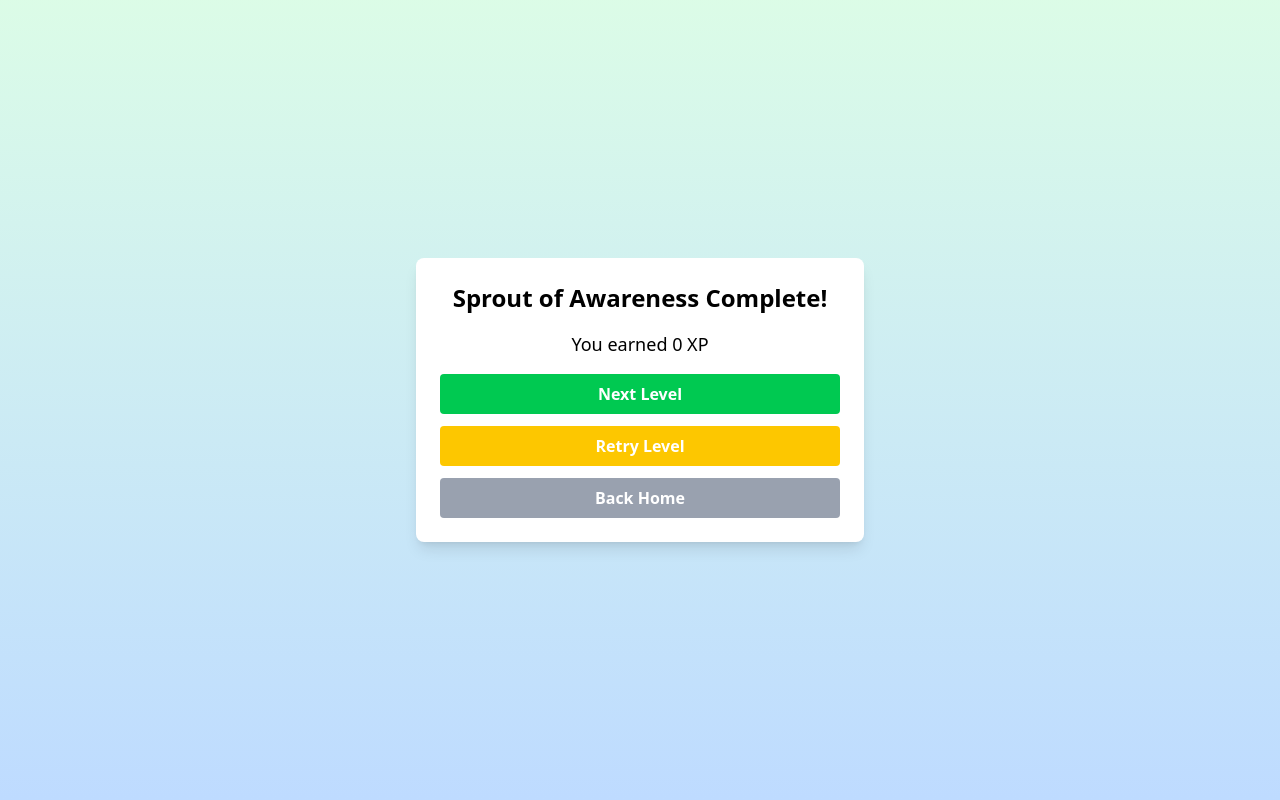
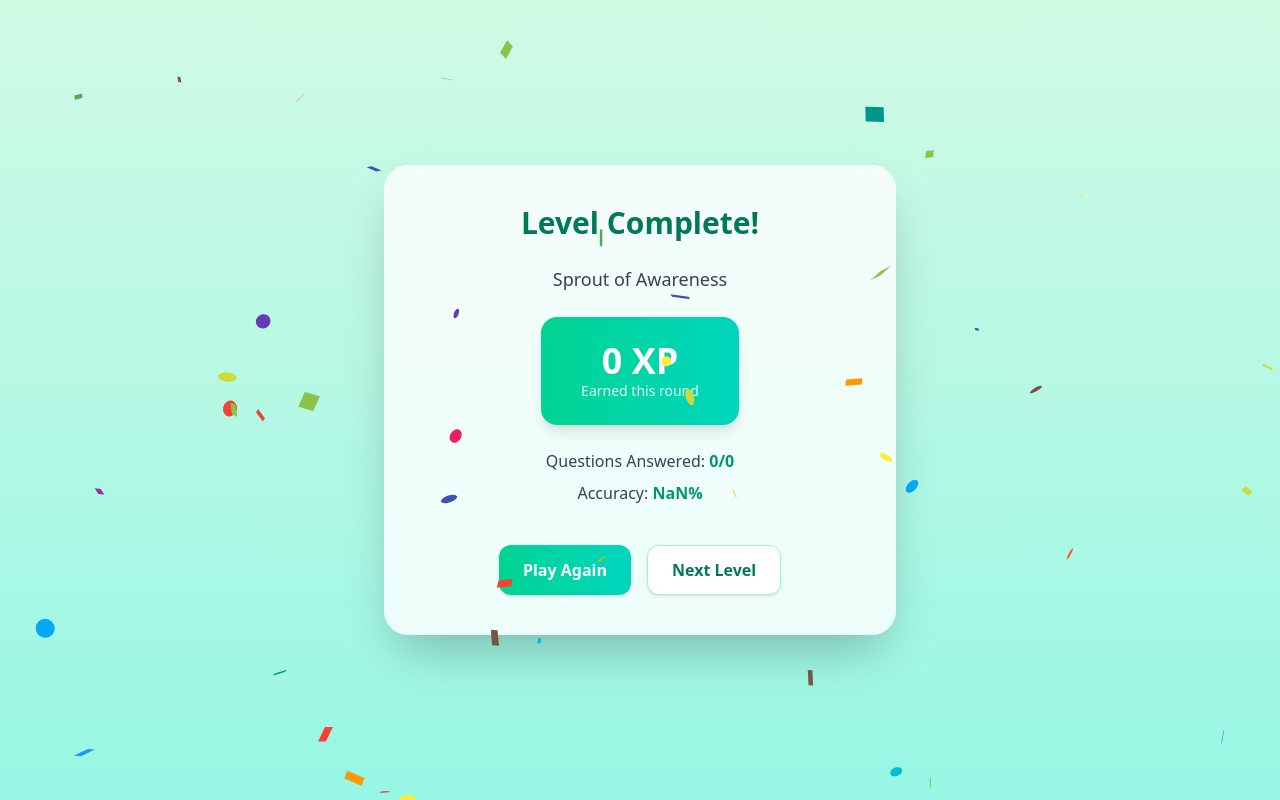
Before and after one commit to purple-flames7/climaquest, a React (Vite) app: page /results in a window 1280 px wide. Built offline with nearby package versions, Linux system fonts and the light colour scheme.

Commit message:
feat: persist questions per level, improve UI consistency and clean up ESLint errors

```diff
--- a/src/Screens/QuizScreen.tsx
+++ b/src/Screens/QuizScreen.tsx
@@ -1,7 +1,9 @@
 // src/screens/QuizScreen.tsx
 import { useState } from "react";
 import { useNavigate } from "react-router";
-import { motion } from "framer-motion";
+import { motion, AnimatePresence } from "framer-motion";
+import Confetti from "react-confetti";
+import { useWindowSize } from "react-use";
 import { useGame } from "../context/useGame";
 import type {
   Question,
@@ -14,6 +16,7 @@ import { allQuestionsById } from "../data/allQuestions";
 
 export default function QuizScreen() {
   const navigate = useNavigate();
+  const { width, height } = useWindowSize();
   const { currentLevelIndex, levels, answerQuestion, user, updateUser } =
     useGame();
 
@@ -21,8 +24,8 @@ export default function QuizScreen() {
   const [selectedAnswer, setSelectedAnswer] = useState<string | null>(null);
   const [typedAnswer, setTypedAnswer] = useState("");
   const [showFeedback, setShowFeedback] = useState(false);
+  const [showConfetti, setShowConfetti] = useState(false);
 
-  // --- Defensive loading checks ---
   const currentLevel = levels[currentLevelIndex];
   if (!currentLevel) return <div>Loading level...</div>;
 
@@ -35,12 +38,10 @@ export default function QuizScreen() {
   const currentQuestion = questions[currentQuestionIndex];
   if (!currentQuestion) return <div>Loading question...</div>;
 
-  // --- Handle answer submission ---
   const handleSubmitAnswer = (answer?: string) => {
     if (showFeedback) return;
 
     let correct = false;
-
     if (isMCQ(currentQuestion) && answer) {
       const mcq = currentQuestion as MultipleChoiceQuestion;
       correct = mcq.options[mcq.correctOptionIndex] === answer;
@@ -57,10 +58,8 @@ export default function QuizScreen() {
       setSelectedAnswer(typedAnswer);
     }
 
-    // Update GameContext
     answerQuestion(currentQuestion.id, correct);
 
-    // Update user progress
     const progressIndex = user.progress.findIndex(
       (p) => p.levelId === currentLevel.id
     );
@@ -79,14 +78,20 @@ export default function QuizScreen() {
         completed: false,
         questionsAnswered: [currentQuestion.id],
         xpEarned: correct ? currentLevel.xpReward : 0,
+        questionIDs: currentLevel.questionIDs, // ✅ FIXED
       });
     }
 
     updateUser({ ...user, progress: newProgress });
+
+    if (correct) {
+      setShowConfetti(true);
+      setTimeout(() => setShowConfetti(false), 1800);
+    }
+
     setShowFeedback(true);
   };
 
-  // --- Handle Next button ---
   const handleNext = () => {
     setTypedAnswer("");
     setSelectedAnswer(null);
@@ -100,7 +105,9 @@ export default function QuizScreen() {
     }
   };
 
-  // --- Render answer options ---
+  const totalQuestions = questions.length;
+  const progressPercent = ((currentQuestionIndex + 1) / totalQuestions) * 100;
+
   const answerOptions: string[] = isMCQ(currentQuestion)
     ? currentQuestion.options
     : isTrueFalse(currentQuestion)
@@ -108,7 +115,8 @@ export default function QuizScreen() {
     : [];
 
   const getButtonClasses = (option: string) => {
-    if (!showFeedback) return "bg-gray-200 hover:bg-gray-300";
+    if (!showFeedback)
+      return "bg-white/70 hover:bg-white text-gray-800 border border-emerald-200";
 
     const correctOption =
       (isMCQ(currentQuestion) &&
@@ -116,36 +124,73 @@ export default function QuizScreen() {
       (isTrueFalse(currentQuestion) &&
         (currentQuestion.answer ? "true" : "false"));
 
-    if (option === correctOption) return "bg-green-400 text-white";
-    if (option === selectedAnswer) return "bg-red-400 text-white";
-    return "bg-gray-200";
+    if (option === correctOption)
+      return "bg-emerald-400 text-white border border-emerald-500";
+    if (option === selectedAnswer)
+      return "bg-red-400 text-white border border-red-500";
+    return "bg-white/70 text-gray-700 border border-gray-200";
   };
 
   return (
-    <div className="h-screen w-full flex flex-col items-center justify-center p-6 bg-gradient-to-b from-green-100 to-blue-200">
-      <h2 className="text-xl font-bold mb-4">{currentLevel.title}</h2>
+    <div className="min-h-screen w-full flex flex-col items-center justify-center bg-gradient-to-b from-emerald-100 to-teal-200 p-6">
+      {showConfetti && (
+        <Confetti
+          width={width}
+          height={height}
+          recycle={false}
+          numberOfPieces={150}
+        />
+      )}
 
-      <div className="bg-white rounded-lg shadow-lg p-6 w-full max-w-xl">
-        <p className="text-lg mb-4">
+      <motion.div
+        initial={{ opacity: 0, y: 15 }}
+        animate={{ opacity: 1, y: 0 }}
+        transition={{ duration: 0.6 }}
+        className="bg-white/80 backdrop-blur-lg rounded-2xl shadow-xl p-8 w-full max-w-xl relative flex flex-col space-y-6"
+      >
+        {/* Title and Progress */}
+        <div>
+          <h2 className="text-2xl font-bold text-emerald-700 text-center mb-3">
+            {currentLevel.title}
+          </h2>
+          <div className="w-full bg-gray-200 rounded-full h-3 overflow-hidden">
+            <motion.div
+              className="h-full bg-gradient-to-r from-emerald-400 to-teal-400"
+              animate={{ width: `${progressPercent}%` }}
+              transition={{ duration: 0.5 }}
+            />
+          </div>
+        </div>
+
+        {/* Question */}
+        <AnimatePresence mode="wait">
+          <motion.div
+            key={currentQuestion.id}
+            initial={{ opacity: 0, x: 40 }}
+            animate={{ opacity: 1, x: 0 }}
+            exit={{ opacity: 0, x: -40 }}
+            transition={{ duration: 0.45, ease: "easeInOut" }}
+          >
+            <p className="text-lg text-gray-800 font-medium mb-6 text-center">
               {isTrueFalse(currentQuestion)
                 ? currentQuestion.statement
                 : currentQuestion.question}
             </p>
 
-        {/* MCQ / TrueFalse */}
+            {/* Options */}
             {answerOptions.length > 0 && (
               <div className="flex flex-col space-y-3">
                 {answerOptions.map((opt) => (
                   <motion.button
                     key={opt}
                     onClick={() => handleSubmitAnswer(opt)}
-                className={`p-3 rounded-md transition-colors ${getButtonClasses(
+                    className={`py-3 px-4 rounded-xl transition-colors font-semibold ${getButtonClasses(
                       opt
                     )}`}
                     whileHover={{ scale: selectedAnswer === opt ? 1 : 1.05 }}
-                whileTap={{ scale: selectedAnswer === opt ? 1 : 0.95 }}
+                    whileTap={{ scale: selectedAnswer === opt ? 1 : 0.97 }}
                   >
-                {opt}
+                    {opt.charAt(0).toUpperCase() + opt.slice(1)}
                   </motion.button>
                 ))}
               </div>
@@ -153,45 +198,61 @@ export default function QuizScreen() {
 
             {/* Short Answer */}
             {isShortAnswer(currentQuestion) && !showFeedback && (
-          <div className="flex flex-col space-y-2">
+              <div className="flex flex-col space-y-3">
                 <input
                   type="text"
                   value={typedAnswer}
                   onChange={(e) => setTypedAnswer(e.target.value)}
                   placeholder="Type your answer..."
-              className="border p-2 rounded w-full"
+                  className="border border-emerald-200 focus:ring-2 focus:ring-emerald-400 rounded-lg p-3 text-gray-700"
                 />
-            <button
+                <motion.button
                   onClick={() => handleSubmitAnswer()}
-              className="bg-blue-500 text-white py-2 px-4 rounded hover:bg-blue-600"
+                  className="bg-emerald-500 text-white py-2 px-6 rounded-lg hover:bg-emerald-600 font-semibold"
+                  whileHover={{ scale: 1.05 }}
+                  whileTap={{ scale: 0.97 }}
                 >
                   Submit
-            </button>
+                </motion.button>
               </div>
             )}
 
             {/* Feedback */}
+            <AnimatePresence>
               {showFeedback && (
-          <div className="mt-4 p-2 bg-gray-100 rounded">
-            <p className="font-bold">
-              {selectedAnswer === typedAnswer ? "Your answer" : selectedAnswer}
+                <motion.div
+                  initial={{ opacity: 0, y: 10 }}
+                  animate={{ opacity: 1, y: 0 }}
+                  exit={{ opacity: 0, y: -10 }}
+                  className="mt-6 bg-white/60 border border-emerald-200 p-4 rounded-xl text-center"
+                >
+                  <p className="font-semibold text-gray-800 mb-2">
+                    {selectedAnswer
+                      ? `You chose: ${selectedAnswer}`
+                      : "Answer submitted"}
                   </p>
-            <p>{currentQuestion.explanation}</p>
-            <button
+                  <p className="text-gray-600 text-sm">
+                    {currentQuestion.explanation}
+                  </p>
+
+                  <motion.button
                     onClick={handleNext}
-              className="mt-2 bg-yellow-400 hover:bg-yellow-500 text-white font-bold py-2 px-4 rounded"
+                    className="mt-4 bg-gradient-to-r from-emerald-400 to-teal-400 text-white font-bold py-2 px-6 rounded-lg shadow hover:opacity-90"
+                    whileHover={{ scale: 1.05 }}
+                    whileTap={{ scale: 0.95 }}
                   >
                     Next
-            </button>
+                  </motion.button>
+                </motion.div>
+              )}
+            </AnimatePresence>
+          </motion.div>
+        </AnimatePresence>
+
+        <div className="text-center text-gray-700 font-medium">
+          Question {currentQuestionIndex + 1} / {totalQuestions}
         </div>
-        )}
-      </div>
-
-      <div className="mt-6 w-full max-w-xl">
-        <p>
-          Question {currentQuestionIndex + 1} / {questions.length}
-        </p>
-      </div>
+      </motion.div>
     </div>
   );
 }
--- a/src/Screens/ResultsScreen.tsx
+++ b/src/Screens/ResultsScreen.tsx
@@ -1,103 +1,135 @@
 // src/screens/ResultsScreen.tsx
-import { useNavigate, useLocation } from "react-router";
 import { motion } from "framer-motion";
+import { useNavigate } from "react-router";
 import Confetti from "react-confetti";
 import { useWindowSize } from "react-use";
 import { useGame } from "../context/useGame";
-import { pickQuestionsForUser } from "../data/levels";
-import type { Level } from "../types/level";
 
 export default function ResultsScreen() {
+  const navigate = useNavigate();
   const { width, height } = useWindowSize();
-  const { levels, currentLevelIndex, user, updateUser, selectLevel } =
-    useGame();
-  const navigate = useNavigate();
-  const location = useLocation();
+  const { user, levels, currentLevelIndex, updateUser } = useGame();
 
-  // Get level from state or fallback to context
-  let level = location.state?.level as Level | undefined;
-  if (!level) level = levels[currentLevelIndex];
-  if (!level) return <div>No level data available</div>;
+  const level = levels[currentLevelIndex];
+  const progress = user.progress.find((p) => p.levelId === level.id);
 
-  // XP earned in this level
-  const xpEarned =
-    user.progress.find((p) => p.levelId === level!.id)?.xpEarned ?? 0;
+  const xpEarned = progress?.xpEarned || 0;
+  const totalQuestions = level.questionIDs.length;
+  const questionsAnswered = progress?.questionsAnswered.length || 0;
+  const correctRatio = Math.round((questionsAnswered / totalQuestions) * 100);
 
-  // --- Next Level ---
+  // ✅ Mark current level completed if all questions were answered
+  if (progress && !progress.completed && questionsAnswered === totalQuestions) {
+    const updatedProgress = user.progress.map((p) =>
+      p.levelId === level.id ? { ...p, completed: true } : p
+    );
+    updateUser({ ...user, progress: updatedProgress });
+  }
+
+  const handlePlayAgain = () => navigate("/quiz");
+
   const handleNextLevel = () => {
     const nextLevelIndex = currentLevelIndex + 1;
-    const nextLevel = levels[nextLevelIndex];
-    if (!nextLevel || !nextLevel.unlocked) return;
+    if (nextLevelIndex < levels.length) {
+      // ✅ Unlock the next level if not already
+      const nextLevel = levels[nextLevelIndex];
+      const hasNextProgress = user.progress.some(
+        (p) => p.levelId === nextLevel.id
+      );
 
-    // Map user answered questions
-    const answeredQuestions: Record<string, boolean> = {};
-    user.progress.forEach((p) =>
-      p.questionsAnswered.forEach((qId) => (answeredQuestions[qId] = true))
-    );
+      if (!hasNextProgress) {
+        const updatedProgress = [
+          ...user.progress,
+          {
+            levelId: nextLevel.id,
+            completed: false,
+            questionsAnswered: [],
+            xpEarned: 0,
+            questionIDs: nextLevel.questionIDs,
+          },
+        ];
+        updateUser({ ...user, progress: updatedProgress });
+      }
 
-    // Pick questions dynamically
-    nextLevel.questionIDs = pickQuestionsForUser(
-      nextLevel,
-      answeredQuestions,
-      false
-    );
-
-    // Update context
-    selectLevel(nextLevelIndex);
-    updateUser({ ...user, currentLevelId: nextLevel.id });
-
-    navigate("/quiz", { state: { level: nextLevel } });
+      navigate("/quiz");
+    } else {
+      // ✅ If this was the last level, return to home
+      navigate("/home");
+    }
   };
 
-  // --- Retry Level ---
-  const handleRetryLevel = () => {
-    const answeredQuestions: Record<string, boolean> = {};
-    user.progress.forEach((p) =>
-      p.questionsAnswered.forEach((qId) => (answeredQuestions[qId] = true))
-    );
-
-    level!.questionIDs = pickQuestionsForUser(level!, answeredQuestions, true);
-    navigate("/quiz", { state: { level } });
-  };
-
-  // --- Back Home ---
-  const handleBackHome = () => navigate("/home");
+  const isLastLevel = currentLevelIndex + 1 >= levels.length;
 
   return (
-    <div className="h-screen w-full flex flex-col items-center justify-center p-6 bg-gradient-to-b from-green-100 to-blue-200">
-      {/* Confetti celebration */}
-      {xpEarned > 0 && (
-        <Confetti width={width} height={height} recycle={false} />
-      )}
+    <div className="min-h-screen flex flex-col items-center justify-center bg-gradient-to-b from-emerald-100 to-teal-200 p-6 relative">
+      <Confetti
+        width={width}
+        height={height}
+        recycle={false}
+        numberOfPieces={200}
+      />
 
       <motion.div
-        initial={{ opacity: 0, scale: 0.9 }}
-        animate={{ opacity: 1, scale: 1 }}
-        className="bg-white rounded-lg shadow-lg p-6 w-full max-w-md flex flex-col items-center space-y-4"
+        initial={{ opacity: 0, y: 20 }}
+        animate={{ opacity: 1, y: 0 }}
+        transition={{ duration: 0.6 }}
+        className="bg-white/80 backdrop-blur-lg rounded-3xl shadow-2xl p-10 w-full max-w-lg text-center flex flex-col items-center space-y-6"
       >
-        <h2 className="text-2xl font-bold">{level.title} Complete!</h2>
-        <p className="text-lg">You earned {xpEarned} XP</p>
+        <h2 className="text-3xl font-bold text-emerald-700">
+          {isLastLevel ? "All Levels Complete!" : "Level Complete!"}
+        </h2>
 
-        <div className="flex flex-col space-y-3 w-full">
-          <button
+        <p className="text-gray-700 font-medium text-lg">{level.title}</p>
+
+        <motion.div
+          initial={{ scale: 0.8, opacity: 0 }}
+          animate={{ scale: 1, opacity: 1 }}
+          transition={{ delay: 0.2, type: "spring", stiffness: 120 }}
+          className="bg-gradient-to-r from-emerald-400 to-teal-400 text-white rounded-2xl py-6 px-10 shadow-lg"
+        >
+          <p className="text-4xl font-bold">{xpEarned} XP</p>
+          <p className="text-sm opacity-90">Earned this round</p>
+        </motion.div>
+
+        <div className="w-full space-y-2 text-gray-700 font-medium">
+          <p>
+            Questions Answered:{" "}
+            <span className="font-semibold text-emerald-600">
+              {questionsAnswered}/{totalQuestions}
+            </span>
+          </p>
+          <p>
+            Accuracy:{" "}
+            <span className="font-semibold text-emerald-600">
+              {correctRatio}%
+            </span>
+          </p>
+        </div>
+
+        <motion.div
+          className="flex flex-col sm:flex-row gap-4 mt-4 w-full justify-center"
+          initial={{ opacity: 0 }}
+          animate={{ opacity: 1 }}
+          transition={{ delay: 0.4 }}
+        >
+          <motion.button
+            onClick={handlePlayAgain}
+            className="w-full sm:w-auto bg-gradient-to-r from-emerald-400 to-teal-400 text-white font-semibold py-3 px-6 rounded-xl shadow hover:opacity-90"
+            whileHover={{ scale: 1.05 }}
+            whileTap={{ scale: 0.97 }}
+          >
+            Play Again
+          </motion.button>
+
+          <motion.button
             onClick={handleNextLevel}
-            className="bg-green-500 hover:bg-green-600 text-white font-bold py-2 px-4 rounded"
+            className="w-full sm:w-auto bg-white text-emerald-700 border border-emerald-200 font-semibold py-3 px-6 rounded-xl shadow hover:bg-emerald-50"
+            whileHover={{ scale: 1.05 }}
+            whileTap={{ scale: 0.97 }}
           >
-            Next Level
-          </button>
-          <button
-            onClick={handleRetryLevel}
-            className="bg-yellow-400 hover:bg-yellow-500 text-white font-bold py-2 px-4 rounded"
-          >
-            Retry Level
-          </button>
-          <button
-            onClick={handleBackHome}
-            className="bg-gray-400 hover:bg-gray-500 text-white font-bold py-2 px-4 rounded"
-          >
-            Back Home
-          </button>
-        </div>
+            {isLastLevel ? "Back Home" : "Next Level"}
+          </motion.button>
+        </motion.div>
       </motion.div>
     </div>
   );
--- a/src/Screens/SplashScreen.tsx
+++ b/src/Screens/SplashScreen.tsx
@@ -14,7 +14,7 @@ export default function SplashScreen() {
     return () => clearTimeout(timer);
   }, [navigate]);
 
-  const text = "ClimaQuest";
+  const text = "CLIMAQUEST";
 
   return (
     <div className="flex flex-col items-center justify-center min-h-screen bg-gradient-to-b from-emerald-100 to-teal-200">
@@ -29,7 +29,7 @@ export default function SplashScreen() {
       />
 
       {/* Letter-by-letter text animation */}
-      <div className="flex space-x-1 text-4xl md:text-5xl font-bold text-white drop-shadow-lg">
+      <div className="flex space-x-1 text-[22px] md:text-[24px] tracking-[0.08em] font-raleway font-black text-[#008038] leading-snug">
         {text.split("").map((char, index) => (
           <motion.span
             key={index}
--- /dev/null
+++ b/src/Screens/index.ts
@@ -0,0 +1,6 @@
+export * from "./HomeScreen";
+export * from "./QuizScreen";
+export * from "./ResultsScreen";
+export * from "./SplashScreen";
+export * from "./ProgressMap";
+export * from "./TutorialScreen";
--- a/src/context/gameContext.tsx
+++ b/src/context/gameContext.tsx
@@ -1,10 +1,7 @@
-// src/context/gameContext.tsx
-
 import { useState } from "react";
 import type { ReactNode } from "react";
-import type { Level } from "../types/level";
-import type { User } from "../types/user";
-import { levels as initialLevels } from "../data/levels";
+import type { Level, User } from "../types";
+import { levels as initialLevels, pickQuestionsForUser } from "../data/levels";
 import { allQuestionsById } from "../data/allQuestions";
 import { GameContext } from "./gameContextCore";
 
@@ -42,30 +39,63 @@ export const GameProvider = ({ children }: { children: ReactNode }) => {
   const currentQuestionId = currentLevel.questionIDs[currentQuestionIndex];
   const currentQuestion = allQuestionsById[currentQuestionId];
 
+  // 🟢 Select Level — generate and store questions once
   const selectLevel = (index: number) => {
     setCurrentLevelIndex(index);
     setCurrentQuestionIndex(0);
     setCompletedQuestions([]);
+
+    setLevels((prevLevels) => {
+      const updatedLevels = [...prevLevels];
+      const level = updatedLevels[index];
+
+      // ✅ Only generate questions if not already set
+      if (level.questionIDs.length === 0) {
+        const questionIDs = pickQuestionsForUser(level, {}, false, 5);
+        level.questionIDs = questionIDs;
+      }
+
+      // ✅ Store chosen questions in user progress if not already tracked
+      setUser((prev) => {
+        const alreadyTracked = prev.progress.find(
+          (p) => p.levelId === level.id
+        );
+        if (alreadyTracked) return prev;
+
+        return {
+          ...prev,
+          progress: [
+            ...prev.progress,
+            {
+              levelId: level.id,
+              xpEarned: 0,
+              completed: false,
+              questionsAnswered: [],
+              questionIDs: [...level.questionIDs], // 🔒 Save for reuse
+            },
+          ],
+        };
+      });
+
+      return updatedLevels;
+    });
   };
 
+  // 🟢 Answer Question — XP + progress handling
   const answerQuestion = (questionId: string, correct: boolean) => {
-    // Mark question as completed
     if (!completedQuestions.includes(questionId)) {
       setCompletedQuestions((prev) => [...prev, questionId]);
       if (correct) setXp((prev) => prev + (currentLevel.xpReward ?? 10));
     }
 
-    // Move to next question
     const nextQuestionIndex = currentQuestionIndex + 1;
     setCurrentQuestionIndex(nextQuestionIndex);
 
-    // Check if all questions in level are answered
     const allAnswered = currentLevel.questionIDs.every(
       (qId) => completedQuestions.includes(qId) || qId === questionId
     );
 
     if (allAnswered) {
-      // Update levels: mark current as completed, unlock next
       const nextLevelIndex = currentLevelIndex + 1;
       setLevels((prev) =>
         prev.map((lvl, idx) => {
@@ -77,6 +107,27 @@ export const GameProvider = ({ children }: { children: ReactNode }) => {
     }
   };
 
+  // 🟢 Retry Level — reuse same questions from stored progress
+  const retryLevel = (index: number) => {
+    setCurrentLevelIndex(index);
+    setCurrentQuestionIndex(0);
+    setCompletedQuestions([]);
+
+    setLevels((prevLevels) => {
+      const updated = [...prevLevels];
+      const level = updated[index];
+
+      const savedProgress = user.progress.find((p) => p.levelId === level.id);
+      if (savedProgress?.questionIDs?.length) {
+        level.questionIDs = [...savedProgress.questionIDs];
+      }
+
+      updated[index] = { ...level, completed: false };
+      return updated;
+    });
+  };
+
+  // 🟢 Full Reset
   const resetGame = () => {
     setLevels(initialLevels);
     setCurrentLevelIndex(0);
@@ -108,6 +159,7 @@ export const GameProvider = ({ children }: { children: ReactNode }) => {
         completedQuestions,
         selectLevel,
         answerQuestion,
+        retryLevel,
         resetGame,
         tutorialCompleted,
         completeTutorial,
--- a/src/context/gameContextTypes.ts
+++ b/src/context/gameContextTypes.ts
@@ -16,6 +16,7 @@ export interface GameContextProps {
   selectLevel: (index: number) => void;
   answerQuestion: (questionId: string, correct: boolean) => void;
   resetGame: () => void;
+  retryLevel: (index: number) => void;
   tutorialCompleted: boolean;
   completeTutorial: () => void;
 }
--- /dev/null
+++ b/src/context/index.ts
@@ -0,0 +1,4 @@
+export * from "./gameContext";
+export * from "./useGame";
+export * from "./gameContextCore";
+export * from "./gameContextTypes";
--- a/src/data/levels.ts
+++ b/src/data/levels.ts
@@ -1,7 +1,6 @@
 // src/data/levels.ts
 
-import type { Level } from "../types/level";
-import type { Category } from "../types/question";
+import type { Level, Category } from "../types";
 import { allQuestionsById } from "./allQuestions";
 
 // The categories for levels
@@ -73,26 +72,32 @@ export const levels: Level[] = Array.from({ length: 30 }, (_, i) => {
 export function pickQuestionsForUser(
   level: Level,
   answeredQuestions: Record<string, boolean>,
-  allowRepeats = false
+  allowRepeats = false,
+  numQuestions = 5
 ): string[] {
-  return level.categories.map((category) => {
-    // Filter all questions by category and difficulty
+  // Step 1: Collect the full pool
   let pool = Object.values(allQuestionsById).filter(
-      (q) => q.category === category && q.difficulty === level.difficulty
+    (q) =>
+      level.categories.includes(q.category) && q.difficulty === level.difficulty
   );
 
+  // Step 2: Filter out already answered ones (if not allowed)
   if (!allowRepeats) {
     pool = pool.filter((q) => !answeredQuestions[q.id]);
   }
 
-    if (pool.length === 0) {
-      // fallback: if all questions used, allow repeats
+  // Step 3: If not enough questions, fallback to all in that difficulty
+  if (pool.length < numQuestions) {
     pool = Object.values(allQuestionsById).filter(
-        (q) => q.category === category && q.difficulty === level.difficulty
+      (q) =>
+        level.categories.includes(q.category) &&
+        q.difficulty === level.difficulty
     );
   }
 
-    const randomIndex = Math.floor(Math.random() * pool.length);
-    return pool[randomIndex]?.id || ""; // return empty string if pool somehow empty
-  });
+  // Step 4: Shuffle and take first N
+  const shuffled = [...pool].sort(() => Math.random() - 0.5);
+  const selected = shuffled.slice(0, numQuestions);
+
+  return selected.map((q) => q.id);
 }
--- /dev/null
+++ b/src/types/index.ts
@@ -0,0 +1,3 @@
+export * from "./question";
+export * from "./level";
+export * from "./user";
--- a/src/types/user.ts
+++ b/src/types/user.ts
@@ -5,6 +5,7 @@ export interface UserProgress {
   completed: boolean; // Did the user finish this level?
   questionsAnswered: string[]; // IDs of questions answered in this level
   xpEarned: number; // XP earned in this level
+  questionIDs: string[]; // IDs of questions presented in this level
 }
 
 export interface Achievement {
```
Also changed, not shown: src/hooks/useFetchQuestions.ts (deleted, +0 -38 lines). Lines whose indentation alone changed are shown as unchanged.
